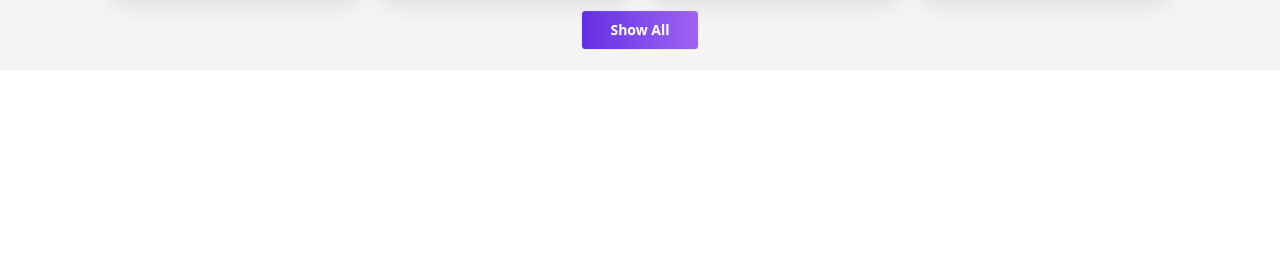
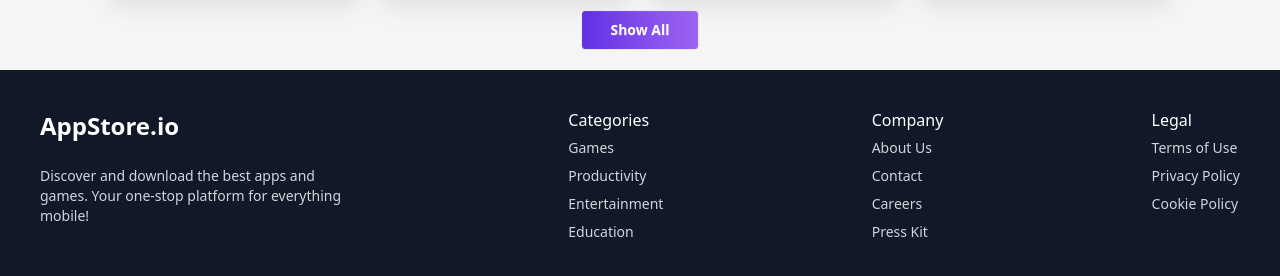
Before and after one commit to shajeb17/assigenment8, a React (Vite) app: page / in a window 1280 px wide. Shown: the part 1684-1960 px from the top of the page. Before the commit the page ends 1754 px from the top, so only its background shows below. Built offline with nearby package versions, Linux system fonts and the light colour scheme.

Commit message:
response-app-store

```diff
--- a/src/Component/NavBar/NavBar.jsx
+++ b/src/Component/NavBar/NavBar.jsx
@@ -1,7 +1,7 @@
 import React from "react";
 import logo from "../../assets/logo.png";
 import { FaGithub } from "react-icons/fa";
-import { NavLink } from "react-router";
+import { Link, NavLink } from "react-router";
 
 const NavBar = () => {
   let listStyle = [
@@ -20,9 +20,9 @@ const NavBar = () => {
     <div className="navbar bg-base-100 shadow-sm px-15 min-[600px]:flex min-[600px]:space-x-2.5 min-[600px]:justify-between max-[600px]:flex-col min-[600px]:items-center">
       <div className="flex items-center">
         <img src={logo} alt="logo" width={30} height={30} />
-        <h1 className=" font-semibold bg-linear-to-r from-[#632EE3] to-[#9F62F2] bg-clip-text text-transparent">
+        <Link to={"/"} className=" font-semibold bg-linear-to-r from-[#632EE3] to-[#9F62F2] bg-clip-text text-transparent">
           HERO.IO
-        </h1>
+        </Link>
       </div>
       <ul className=" menu-horizontal space-x-5 font-semibold px-1 max-[600px]:hidden" >
         {listStyle}
--- /dev/null
+++ b/src/Component/footer/Footer.jsx
@@ -0,0 +1,41 @@
+import React from "react";
+
+const Footer = () => {
+  return (
+    <footer className="footer flex justify-between max-[715px]:grid max-[500px]:grid-cols-1 max-[715px]:grid-cols-2 bg-[#111827] text-gray-300 p-10">
+      <div>
+        <h2 className="text-2xl font-bold text-white mb-4">AppStore.io</h2>
+        <p className="max-w-xs text-sm">
+          Discover and download the best apps and games. Your one-stop platform
+          for everything mobile!
+        </p>
+
+      </div>
+
+      <div>
+        <h6 className="text-[16px] text-white">Categories</h6>
+        <p>Games</p>
+        <p>Productivity</p>
+        <p>Entertainment</p>
+        <p>Education</p>
+      </div>
+
+      <div>
+        <h6 className="text-[16px] text-white">Company</h6>
+        <p>About Us</p>
+        <p>Contact</p>
+        <p>Careers</p>
+        <p>Press Kit</p>
+      </div>
+
+      <div>
+        <h2 className="text-[16px] text-white">Legal</h2>
+        <p>Terms of Use</p>
+        <p>Privacy Policy</p>
+        <p>Cookie Policy</p>
+      </div>
+    </footer>
+  );
+};
+
+export default Footer;
--- a/src/Layout/MainLayout.jsx
+++ b/src/Layout/MainLayout.jsx
@@ -1,12 +1,16 @@
 import React from "react";
 import NavBar from "../Component/NavBar/NavBar";
 import { Outlet } from "react-router";
+import Footer from "../Component/footer/Footer";
 
 const MainLayout = () => {
   return (
-    <div>
+    <div className="flex flex-col">
       <NavBar></NavBar>
-      <Outlet></Outlet>
+      <div className="flex-1">
+        <Outlet></Outlet>
+      </div>
+      <Footer></Footer>
     </div>
   );
 };
--- a/src/Pages/App/App.jsx
+++ b/src/Pages/App/App.jsx
@@ -9,14 +9,14 @@ const App = () => {
   let collectData = data?.data;
 
   let [storeData, setStoreData] = useState();
-  let [inputChack,setInputChack]=useState("")
+  let [inputChack, setInputChack] = useState("");
   useEffect(() => {
     setStoreData(collectData);
   }, [collectData]);
 
   let handleclick = (e) => {
     let inputVal = e.target.value;
-    setInputChack(inputVal)
+    setInputChack(inputVal);
     let conVal = inputChack.trim().toLowerCase();
     let filter =
       collectData.filter((mydata) =>
@@ -24,20 +24,20 @@ const App = () => {
       ) || [];
     setStoreData(filter);
   };
-  let showall=()=>{
-     setInputChack("")
-     setStoreData(collectData)
-  }
+  let showall = () => {
+    setInputChack("");
+    setStoreData(collectData);
+  };
 
   return (
-    <div className="w-10/12 m-auto">
+    <div className="w-10/12 m-auto pb-10">
       <div className="text-center py-5">
         <h1 className="font-bold text-3xl">Our All Applications</h1>
         <p className="mt-3 text-[#0000007b]">
           Explore All Apps on the Market developed by us. We code for Millions
         </p>
       </div>
-      <div className="flex items-center justify-between pt-8">
+      <div className="flex items-center max-[550px]:flex-col max-[550px]:gap-2 justify-between pt-8">
         <h2>Apps Found ({storeData?.length})</h2>
         <label className="input">
           <svg
@@ -61,26 +61,32 @@ const App = () => {
             onChange={handleclick}
             required
             placeholder="Search App"
-             value={inputChack}
+            value={inputChack}
           />
         </label>
       </div>
 
       {loading === true ? (
-        <div className="w-full h-screen flex justify-center m-auto items-center text-center">
+        <div className="w-full h-screen flex justify-centerc m-auto items-center text-center">
           <FadeLoader />
         </div>
-        ) : storeData?.length > 0 ? (
-        <div className="grid grid-cols-4 gap-3 pt-5">
-          {
-          storeData?.map((mydata) => (
-          <SingleCard key={mydata?.id} mydata={mydata}></SingleCard>
+      ) : storeData?.length > 0 ? (
+        <div className="grid grid-cols-4  max-[1000px]:grid max-[1000px]:grid-cols-2 max-[500px]:grid-cols-1  gap-3 pt-5">
+          {storeData?.map((mydata) => (
+            <SingleCard key={mydata?.id} mydata={mydata}></SingleCard>
           ))}
         </div>
       ) : (
         <div className=" w-full">
-          <h1 className="text-center mt-10 font-bold text-3xl text-[#00000077]">There is no data found</h1>
-        <button onClick={showall} className="btn btn-primary m-auto flex  mt-6">Show All App</button>
+          <h1 className="text-center mt-10 font-bold text-3xl text-[#00000077]">
+            There is no data found
+          </h1>
+          <button
+            onClick={showall}
+            className="btn btn-primary m-auto flex  mt-6"
+          >
+            Show All App
+          </button>
         </div>
       )}
     </div>
--- a/src/Pages/Home/Home.jsx
+++ b/src/Pages/Home/Home.jsx
@@ -22,7 +22,7 @@ const Home = () => {
           </p>
         </div>
 
-        <div className="grid grid-cols-4 gap-3.5">
+        <div className="grid grid-cols-4 gap-3.5 max-[1000px]:grid-cols-2 max-[500px]:grid-cols-1">
           {dataAdd?.map((mydata) => (
             <SingleCard key={mydata?.id} mydata={mydata}></SingleCard>
           ))}
```
